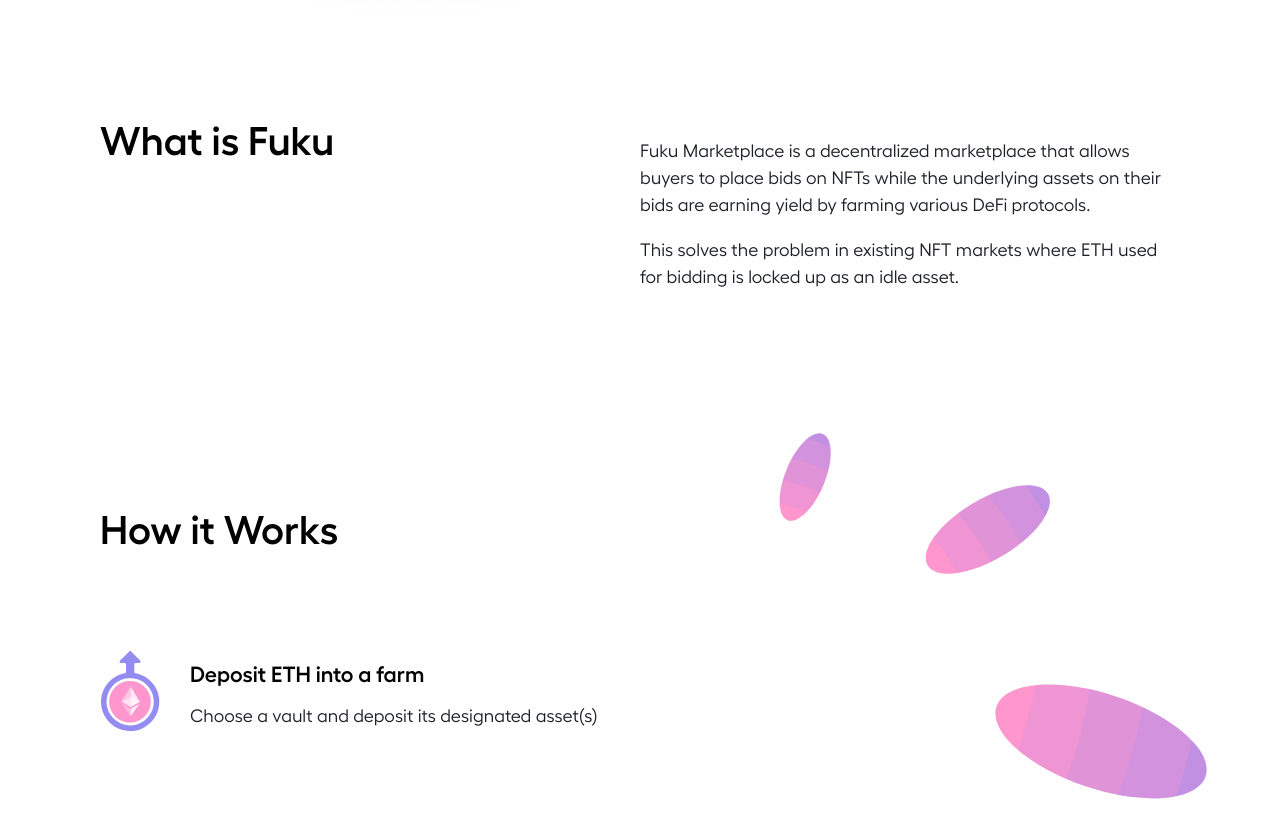
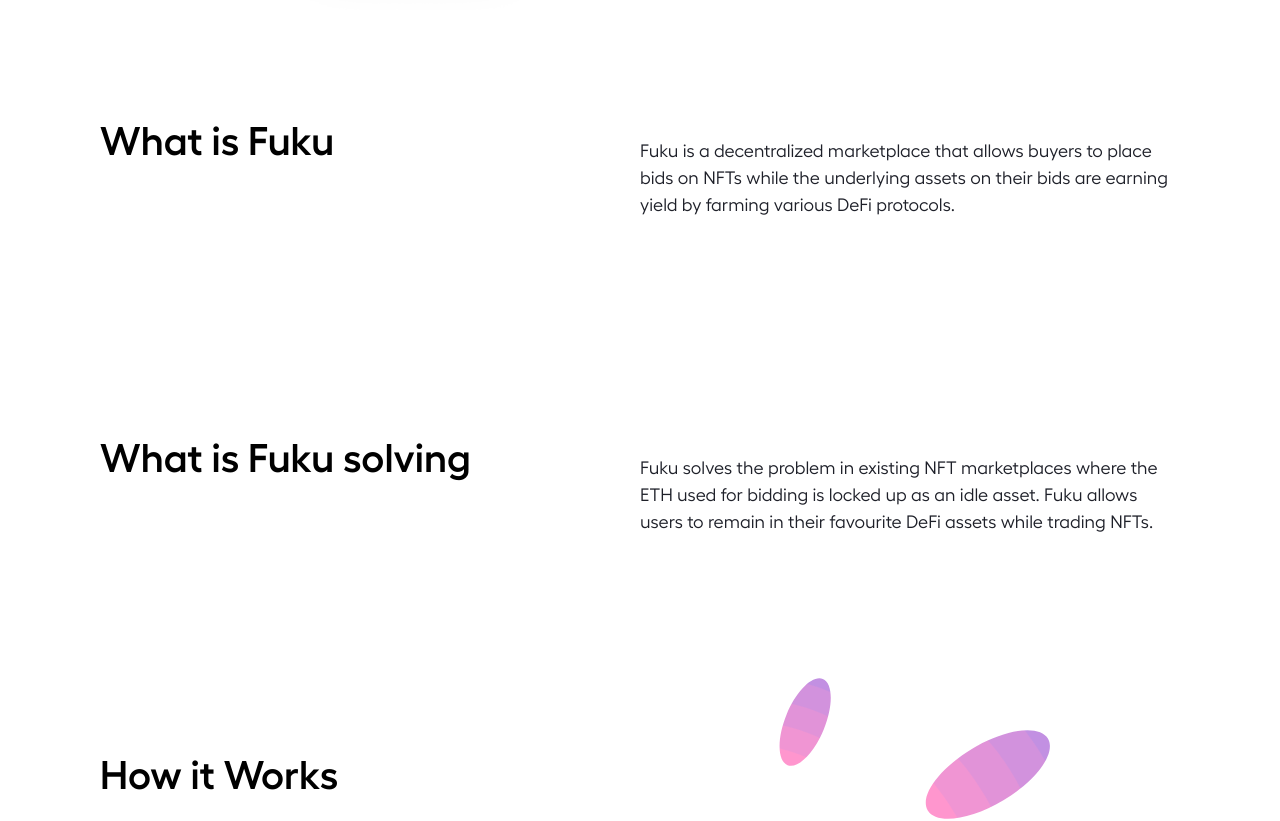
Before and after one commit to FukuNFT/fuku-landing, a React (Create React App) app: page / in a window 1280 px wide. Shown: the part 780-1601 px from the top of the page. Built offline with nearby package versions, Linux system fonts and the light colour scheme.

Commit message:
update landing page copy

```diff
--- a/src/App.tsx
+++ b/src/App.tsx
@@ -71,13 +71,24 @@
           content={
             <React.Fragment>
               <p>
-                Fuku Marketplace is a decentralized marketplace that allows
-                buyers to place bids on NFTs while the underlying assets on
-                their bids are earning yield by farming various DeFi protocols.
+                Fuku is a decentralized marketplace that allows buyers to place
+                bids on NFTs while the underlying assets on their bids are
+                earning yield by farming various DeFi protocols.
               </p>
+            </React.Fragment>
+          }
+        />
+        <Section
+          className="app-section"
+          header="What is Fuku solving"
+          isText={true}
+          content={
+            <React.Fragment>
               <p>
-                This solves the problem in existing NFT markets where ETH used
-                for bidding is locked up as an idle asset.
+                Fuku solves the problem in existing NFT marketplaces where the
+                ETH used for bidding is locked up as an idle asset. Fuku allows
+                users to remain in their favourite DeFi assets while trading
+                NFTs.
               </p>
             </React.Fragment>
           }
@@ -94,7 +105,7 @@
         </div>
         <Section
           className="app-section defi-apps"
-          header="Use your DeFi apps funds to buy and trade NFT assets"
+          header="Use your DeFi assets to buy and trade NFTs"
           content={
             <div className="app__defi-apps">
               <DefiApps className="app__defi-apps-logo-xs" />
```
